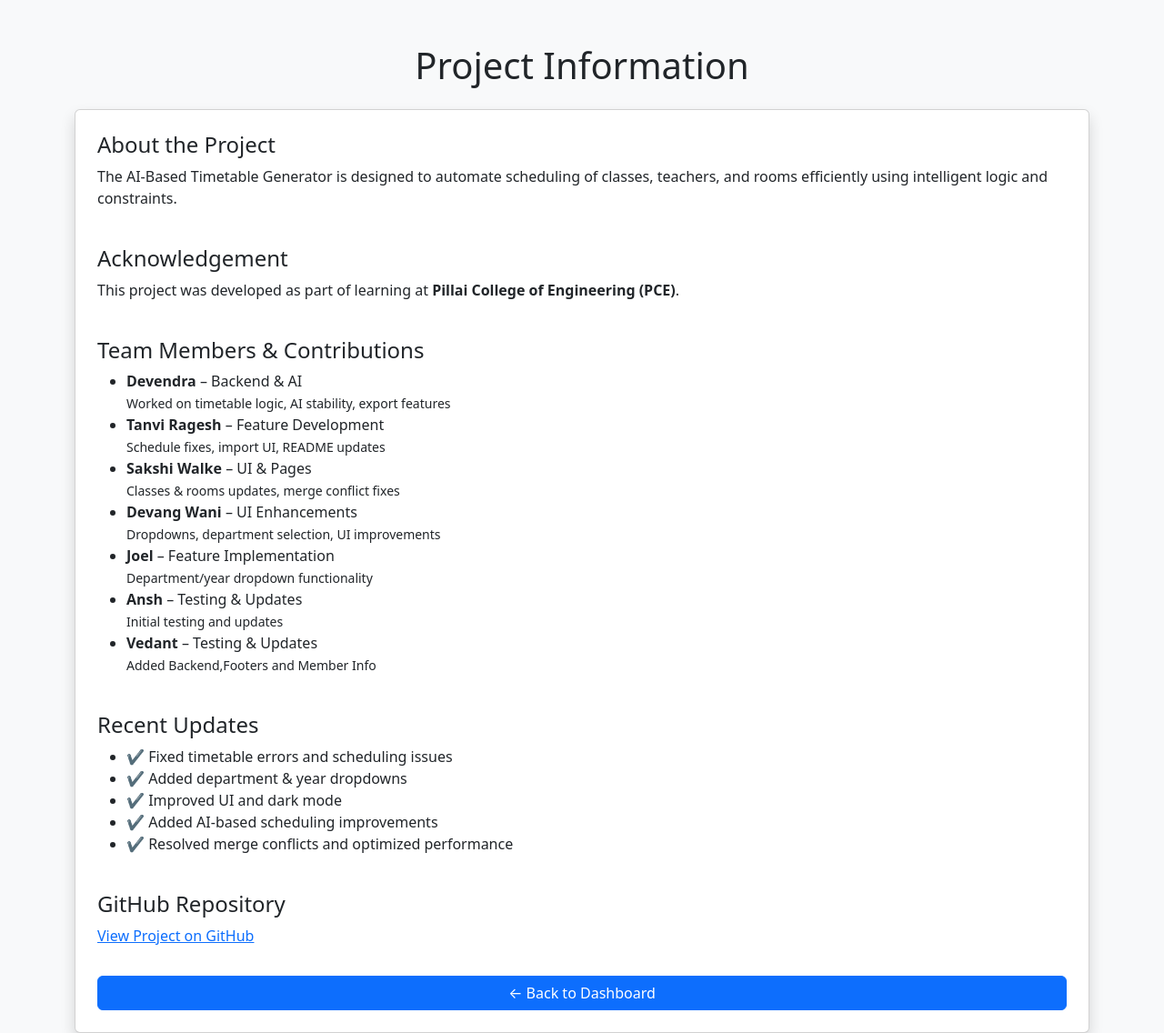
After one commit to Devendraa500/Ai-Based-Timetable-generator, a Flask app: page /info in a window 1280 px wide. The commit adds this page. Shown: the whole page at 91% size. Run offline with Flask 3, Linux system fonts and the light colour scheme.

Commit message:
Added footer (Task 10) and info page (Task 11)

```diff
--- a/app.py
+++ b/app.py
@@ -3982,6 +3982,9 @@ def manual_edit_slot():
 def request_entity_too_large(_e):
     return jsonify({"error": "File too large (max 10 MB)"}), 413
 
+@app.route('/info')
+def info():
+    return render_template('info.html')
 
 init_db()
 
--- /dev/null
+++ b/templates/info.html
@@ -0,0 +1,89 @@
+<!DOCTYPE html>
+<html>
+<head>
+    <title>Project Info</title>
+    <link href="https://cdn.jsdelivr.net/npm/bootstrap@5.3.0/dist/css/bootstrap.min.css" rel="stylesheet">
+</head>
+
+<body class="bg-light">
+
+<div class="container mt-5">
+
+    <h1 class="text-center mb-4">Project Information</h1>
+
+    <div class="card shadow p-4">
+
+        <!-- About Project -->
+        <h4>About the Project</h4>
+        <p>
+            The AI-Based Timetable Generator is designed to automate scheduling of classes,
+            teachers, and rooms efficiently using intelligent logic and constraints.
+        </p>
+
+        <!-- Acknowledgement -->
+        <h4 class="mt-4">Acknowledgement</h4>
+        <p>
+            This project was developed as part of learning at
+            <b>Pillai College of Engineering (PCE)</b>.
+        </p>
+
+        <!-- Team Members -->
+        <h4 class="mt-4">Team Members & Contributions</h4>
+
+        <ul>
+            <li><b>Devendra</b> – Backend & AI
+                <br><small>Worked on timetable logic, AI stability, export features</small>
+            </li>
+
+            <li><b>Tanvi Ragesh</b> – Feature Development
+                <br><small>Schedule fixes, import UI, README updates</small>
+            </li>
+
+            <li><b>Sakshi Walke</b> – UI & Pages
+                <br><small>Classes & rooms updates, merge conflict fixes</small>
+            </li>
+
+            <li><b>Devang Wani</b> – UI Enhancements
+                <br><small>Dropdowns, department selection, UI improvements</small>
+            </li>
+
+            <li><b>Joel</b> – Feature Implementation
+                <br><small>Department/year dropdown functionality</small>
+            </li>
+
+            <li><b>Ansh</b> – Testing & Updates
+                <br><small>Initial testing and updates</small>
+            </li>
+            <li><b>Vedant</b> – Testing & Updates
+                <br><small>Added Backend,Footers and Member Info</small>
+            </li>
+        </ul>
+
+        <!-- Recent Updates -->
+        <h4 class="mt-4">Recent Updates</h4>
+
+        <ul>
+            <li>✔ Fixed timetable errors and scheduling issues</li>
+            <li>✔ Added department & year dropdowns</li>
+            <li>✔ Improved UI and dark mode</li>
+            <li>✔ Added AI-based scheduling improvements</li>
+            <li>✔ Resolved merge conflicts and optimized performance</li>
+        </ul>
+
+        <!-- GitHub -->
+        <h4 class="mt-4">GitHub Repository</h4>
+        <p>
+            <a href="https://github.com/Devendraa500/Ai-Based-Timetable-generator" target="_blank">
+                View Project on GitHub
+            </a>
+        </p>
+
+        <!-- Back Button -->
+        <a href="/dashboard" class="btn btn-primary mt-3">← Back to Dashboard</a>
+
+    </div>
+
+</div>
+
+</body>
+</html>
```
Also changed, not shown: templates/base.html (+16 -0 lines), README.md, templates/classes.html (line endings or trailing spaces), templates/dashboard.html (line endings or trailing spaces).
